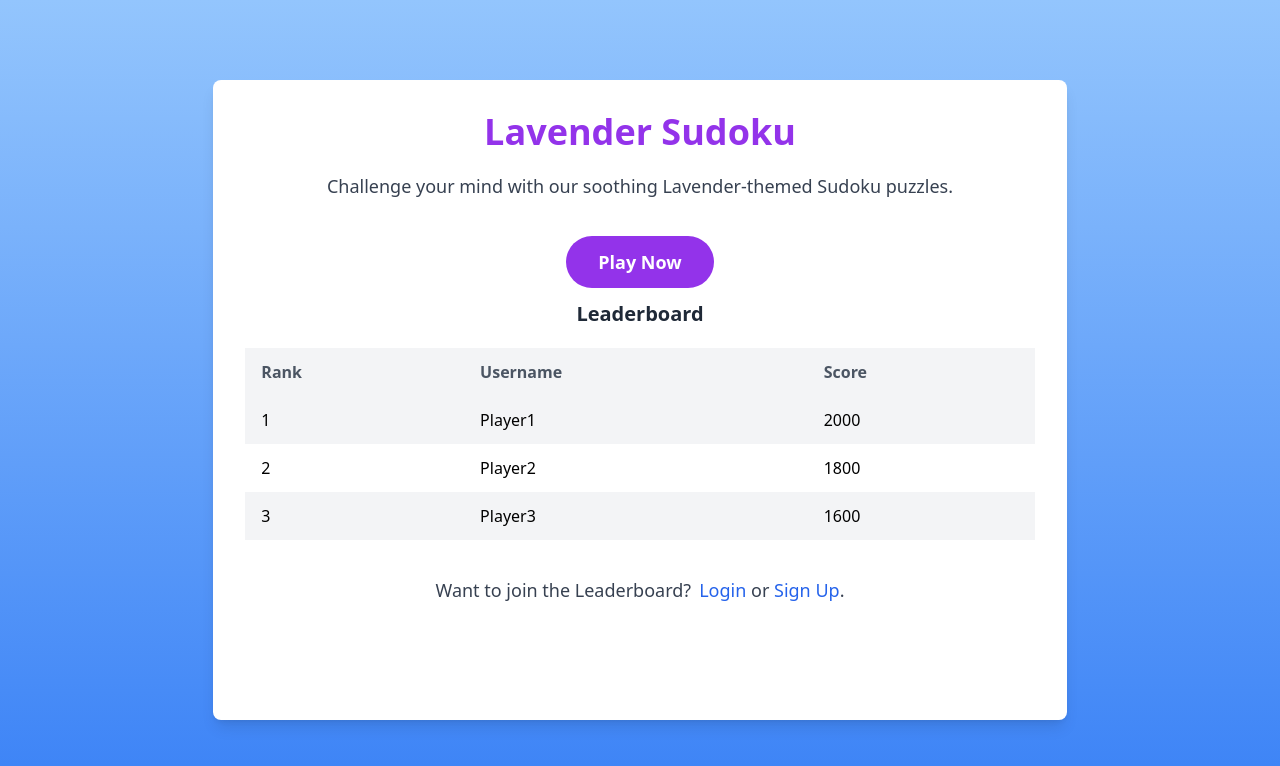
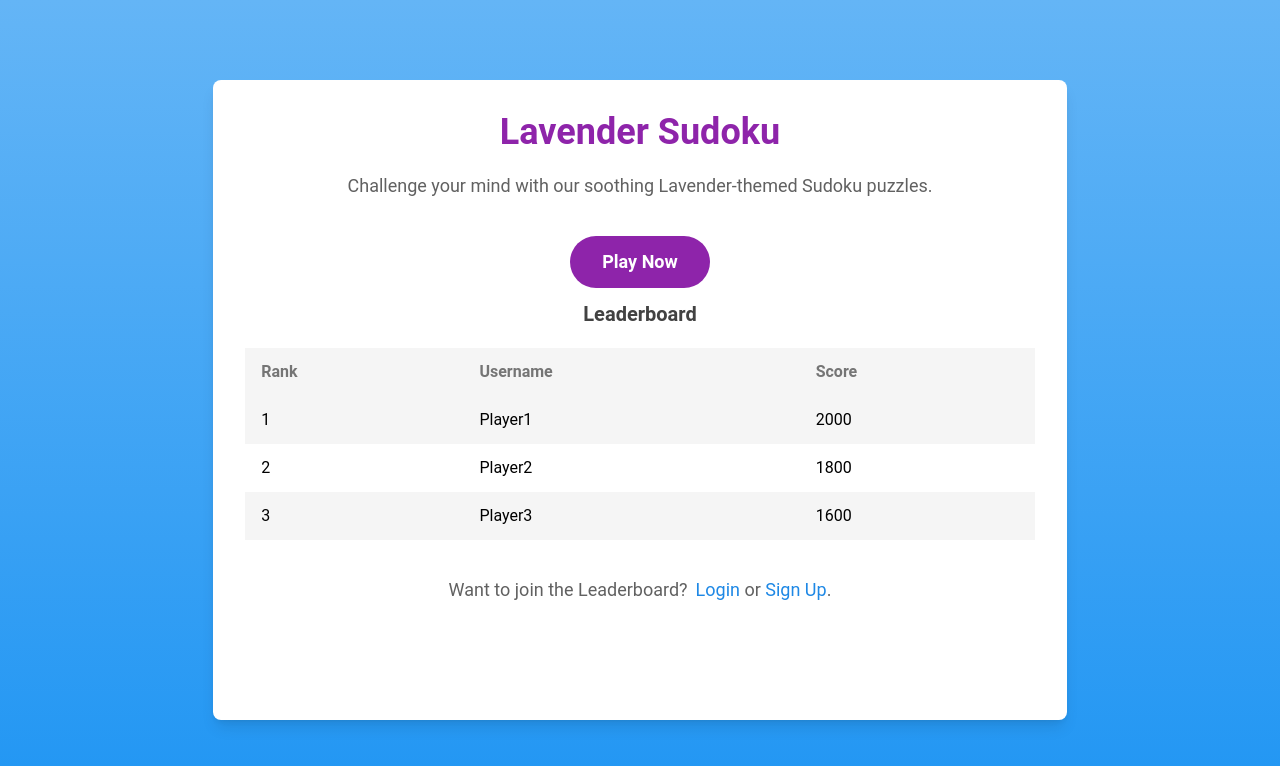
Before and after one commit to Hack-Weekly/lavender-sudoku, a React (Create React App) app in the folder frontend/: page / in a window 1280 px wide. Shown: the top 766 px of the page. Built offline with nearby package versions, Linux system fonts and the light colour scheme.

Commit message:
updated tailwind config

```diff
--- a/frontend/tailwind.config.js
+++ b/frontend/tailwind.config.js
@@ -1,10 +1,13 @@
-/** @type {import('tailwindcss').Config} */
-module.exports = {
-  content: [
-    "./src/**/*.{js,jsx,ts,tsx}",
-  ],
+const withMT = require("@material-tailwind/react/utils/withMT");
+const colors = require("tailwindcss/colors");
+module.exports = withMT({
+  content: ["./src/**/*.{js,jsx,ts,tsx}"],
   theme: {
-    extend: {},
+    extend: {
+      colors : {
+        primary : colors.pink["100"]
+      }
+    },
   },
   plugins: [],
-}
+});
```
